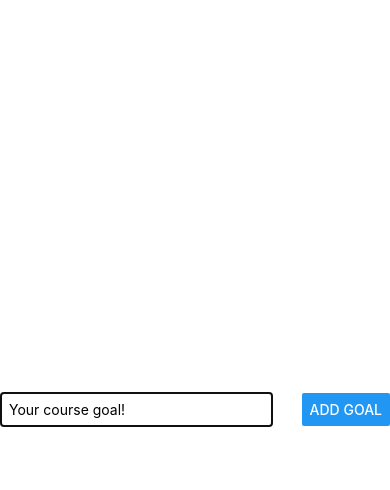
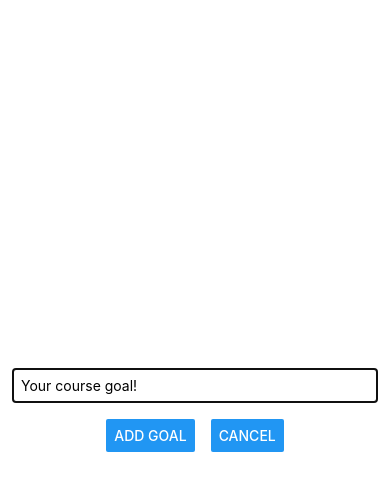
Before and after one commit to Daniel-derf/RNCourse, a React Native app: screen / in a window 390 px wide. Both pictures are taken after a click on the button "ADD NEW GOAL". Shown: the top 490 px of the page. Built offline with nearby package versions, Linux system fonts and the light colour scheme.

Commit message:
modal style

```diff
--- a/App.js
+++ b/App.js
@@ -42,18 +42,17 @@
   },
   inputContainer: {
     flex: 1,
-    flexDirection: 'row',
-    justifyContent: 'space-between',
+    justifyContent: 'center',
     alignItems: 'center',
     marginBottom: 24,
+    padding: 12,
     borderBottomWidth: 1,
     borderBottomColor: "#cccccc"
   },
   textInput: {
     borderWidth: 1,
     borderColor: '#cccccc',
-    width: '70%',
-    marginRight: 8,
+    width: '100%',
     padding: 8
   },
   goalsContainer: {
@@ -71,6 +70,14 @@
   },
   pressedItem: {
     opacity: 0.5
+  },
+  buttonContainer: {
+    marginTop: 16,
+    flexDirection: 'row'
+  },
+  button: {
+    width: '100',
+    marginHorizontal: 8
   }
 });
 
--- a/components/GoalInput.js
+++ b/components/GoalInput.js
@@ -19,7 +19,10 @@
         <Modal visible={visible} animationType='slide'>
         <View style={styles.inputContainer}>
             <TextInput onChangeText={goalInputHandler} style={styles.textInput} placeholder='Your course goal!'></TextInput>
-            <Button onPress={addGoalHandler} title='Add Goal'></Button>
+            <View style={styles.buttonContainer} >
+                <View style={styles.button}><Button onPress={addGoalHandler} title='Add Goal'></Button></View>
+                <View style={styles.button}><Button title='Cancel' /></View>
+            </View>
         </View>
         </Modal>
     )
```
